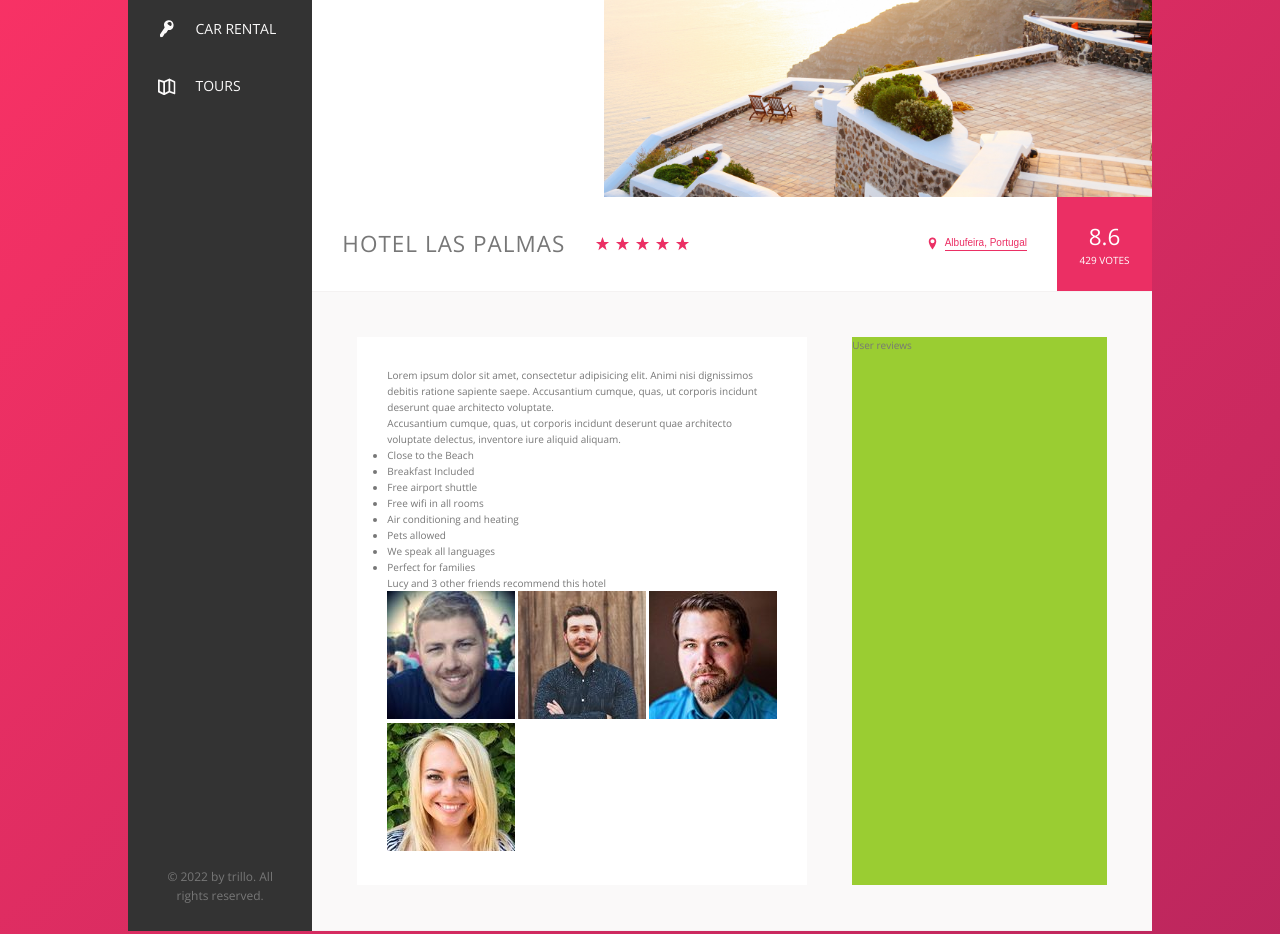
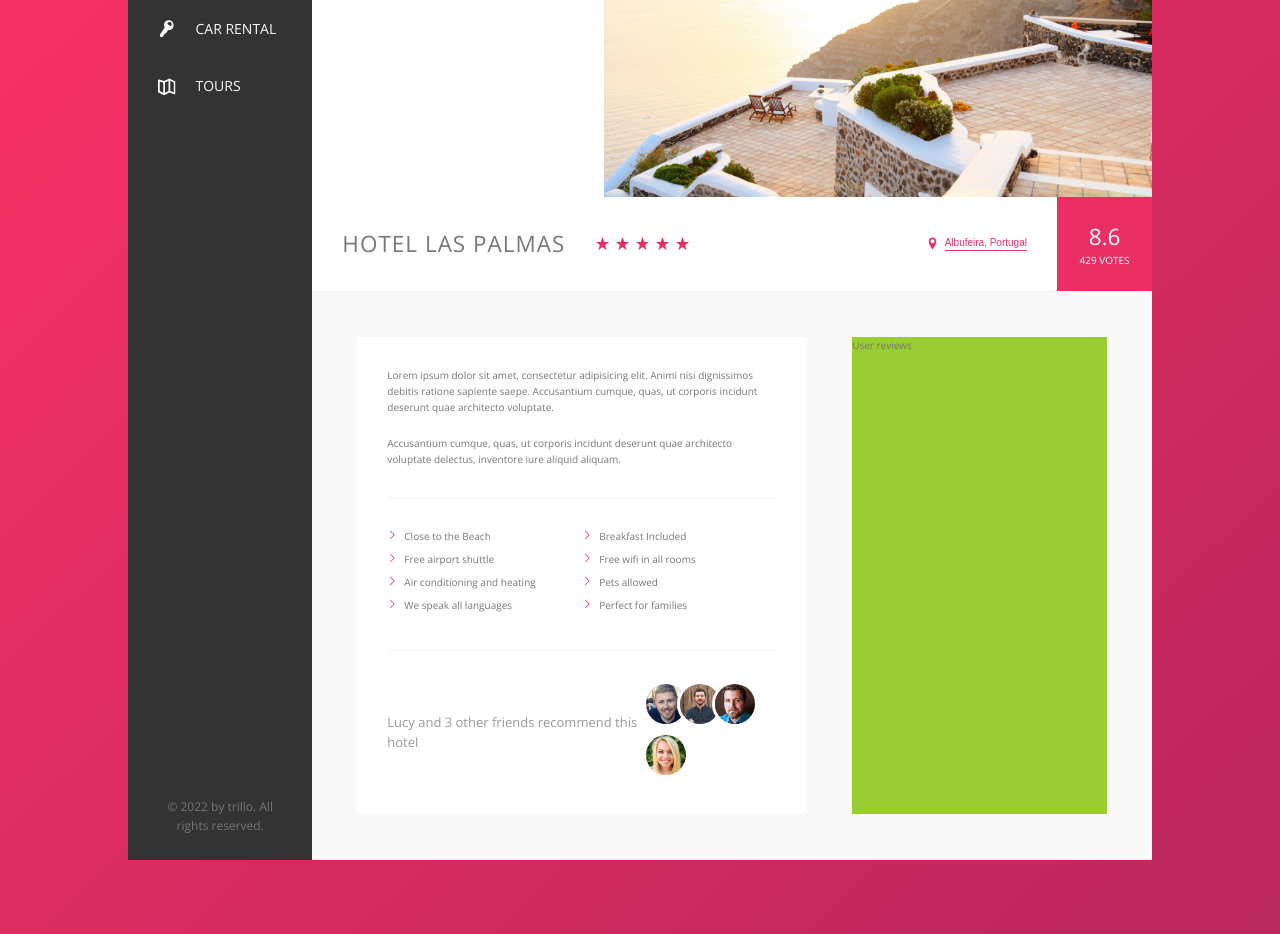
Before and after one commit to PeterDevLATAM/booking-agency, a website: page index.html in a window 1280 px wide. Shown: the part 282-1216 px from the top of the page. Drawn offline with nearby package versions, Linux system fonts and the light colour scheme.

Commit message:
detail section

```diff
--- a/sass/components/_general-components.scss
+++ b/sass/components/_general-components.scss
@@ -172,6 +172,7 @@
 
 ////////////////////////////////////////// HOTEL VIEW
 // GALLERY
+
 .gallery {
   display: flex;
   &__item {
@@ -235,6 +236,7 @@
   }
 }
 
+//////////////////////////////////////////
 //BUTTON INLINE
 
 .btn-inline {
@@ -256,3 +258,74 @@
     animation: pulsate 1s infinite;
   }
 }
+
+//////////////////////////////////////////
+// PARAGRAPH
+.paragraph{
+  &:not(:last-of-type){
+    margin-bottom: 2rem;
+  }
+}
+
+//////////////////////////////////////////
+// LIST
+.list{
+  list-style: none;
+  margin: 3rem 0;
+  padding: 3rem 0;
+  border-top: var(--border-line);
+  border-bottom: var(--border-line);
+
+  display: flex;
+  flex-wrap: wrap;
+
+  &__item{
+    width: 50%;
+    margin-bottom: .7rem;
+  }
+  &__item::before{
+    content: "";
+    display: inline-block;
+    height: 1rem;
+    width: 1rem;
+    margin-right: 0.7rem;
+
+    //Older browser
+    // background-image: url(../../img/chevron-thin-right.svg);
+    // background-size: cover;
+
+    //Newer browsers --> MASKS
+    background-color: var(--color-primary);
+    -webkit-mask-image: url(../../img/chevron-thin-right.svg);
+    -webkit-mask-size: cover;
+    mask-image: url(../../img/chevron-thin-right.svg);
+    mask-size: cover;
+  }
+}
+
+//////////////////////////////////////////
+// RECOMMEND
+.recommend{
+  font-size: 1.3rem;
+  color: var(--color-grey-dark-3);
+
+  display: flex;
+  align-items: center;
+
+  &__count{
+    margin-right: auto;
+  }
+  &__friends{}
+  &__photo{
+    height: 4rem;
+    width: 4rem;
+    border-radius: 50%;
+    border: 3px solid var(--color-white);
+    box-sizing: content-box;
+
+    &:not(:last-child){
+      margin-right: -1.5rem;
+    }
+  }
+
+}
```
Also changed, not shown: css/style.css.
